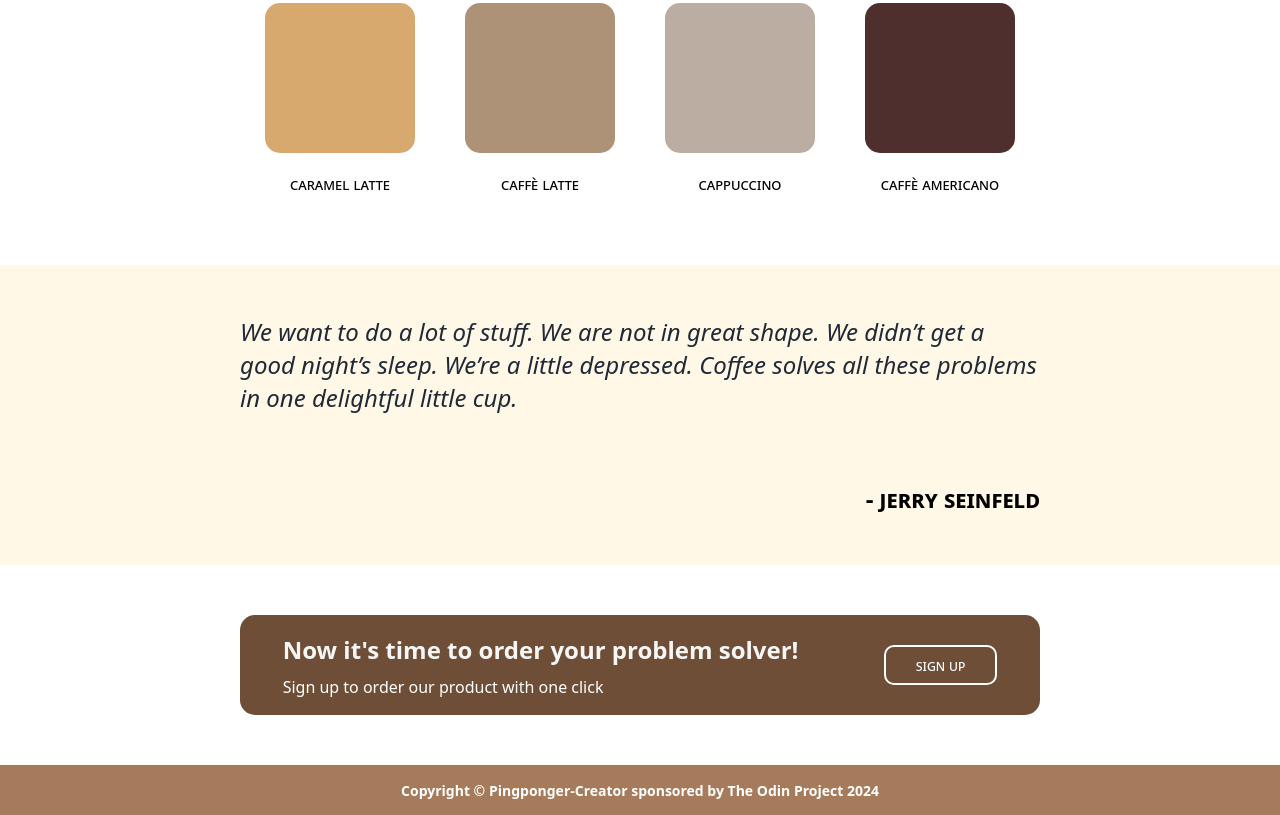
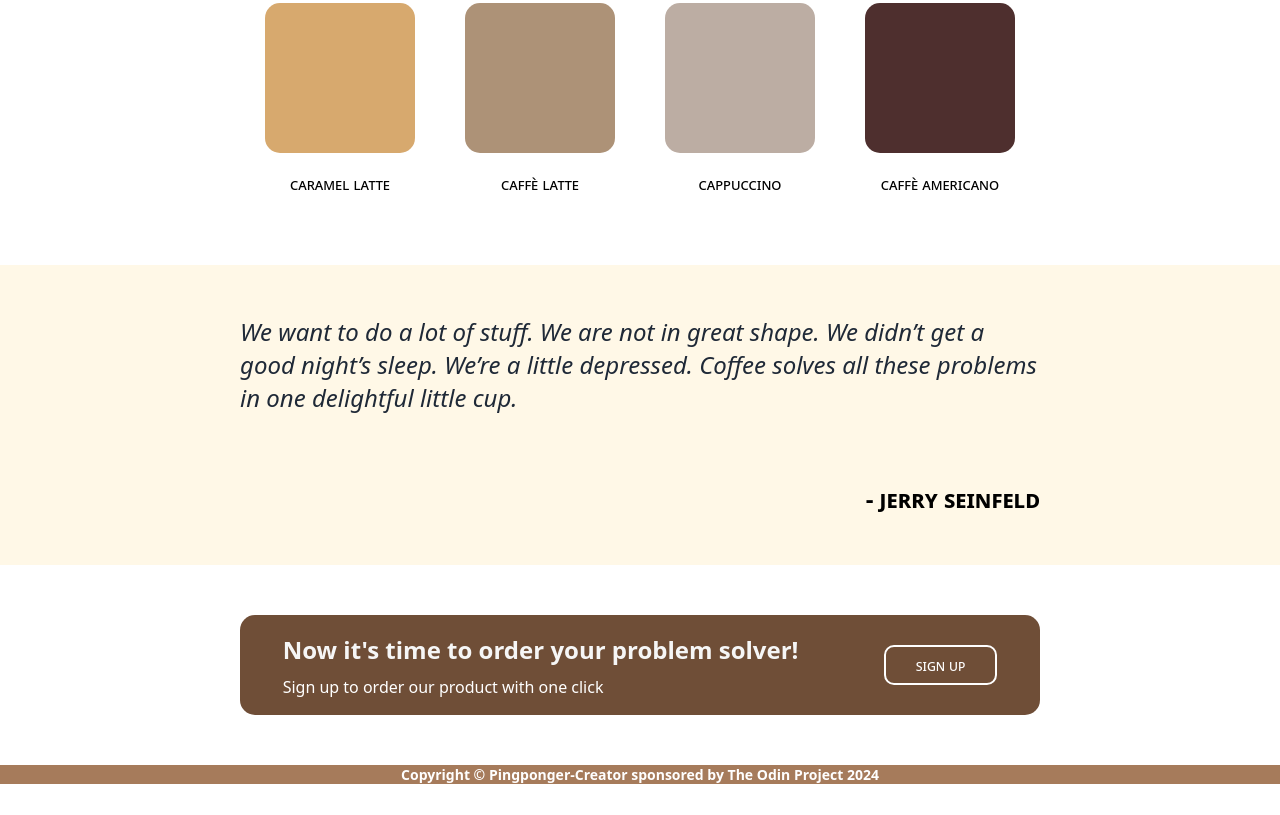
Before and after one commit to pingponger-creator/landing-page, a plain HTML site: page index.html in a window 1280 px wide. Shown: the part 535-1350 px from the top of the page. After the commit the page ends 1319 px from the top, so only its background shows below. Drawn offline with Linux system fonts and the light colour scheme.

Commit message:
change in footer's height

```diff
--- a/style.css
+++ b/style.css
@@ -260,7 +260,13 @@ height: 100vh;
 
 /* Footer */
 .footer{
-    height: 50px;;
+
+    /* height was set to 50px before, this caused to have space at the bottom of the page in mobile potrait view */
+
+    max-height: 50px;
+
+    /* Testing max-height */
+
     background-color: #A67B5B;
     color: 	#ffffff;
     font-weight: 600;
```
